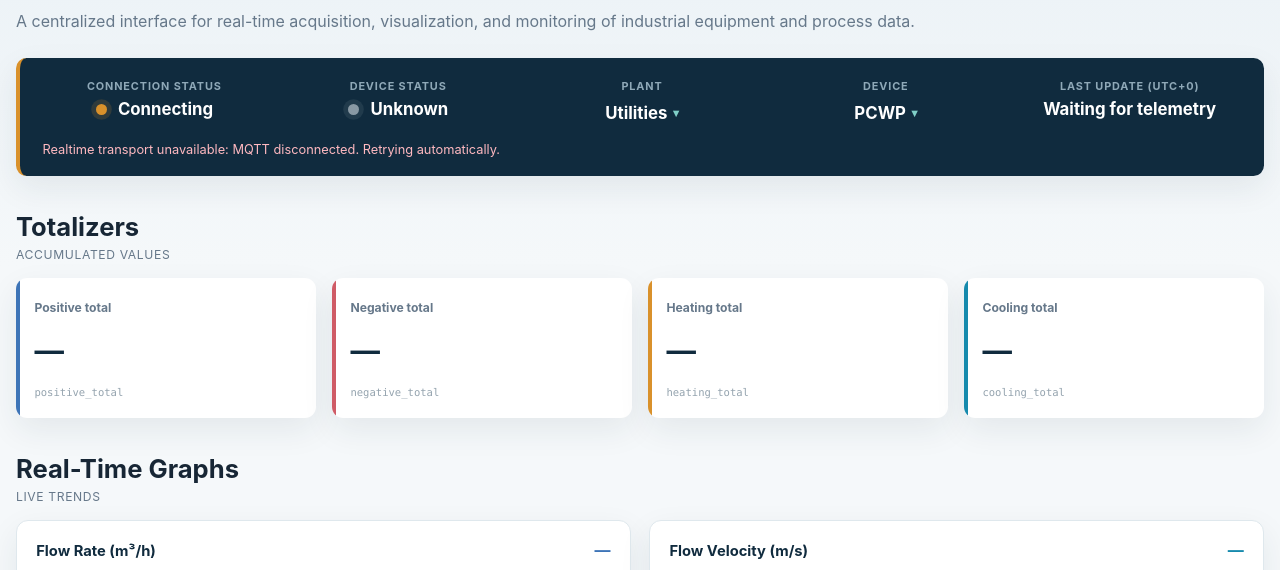
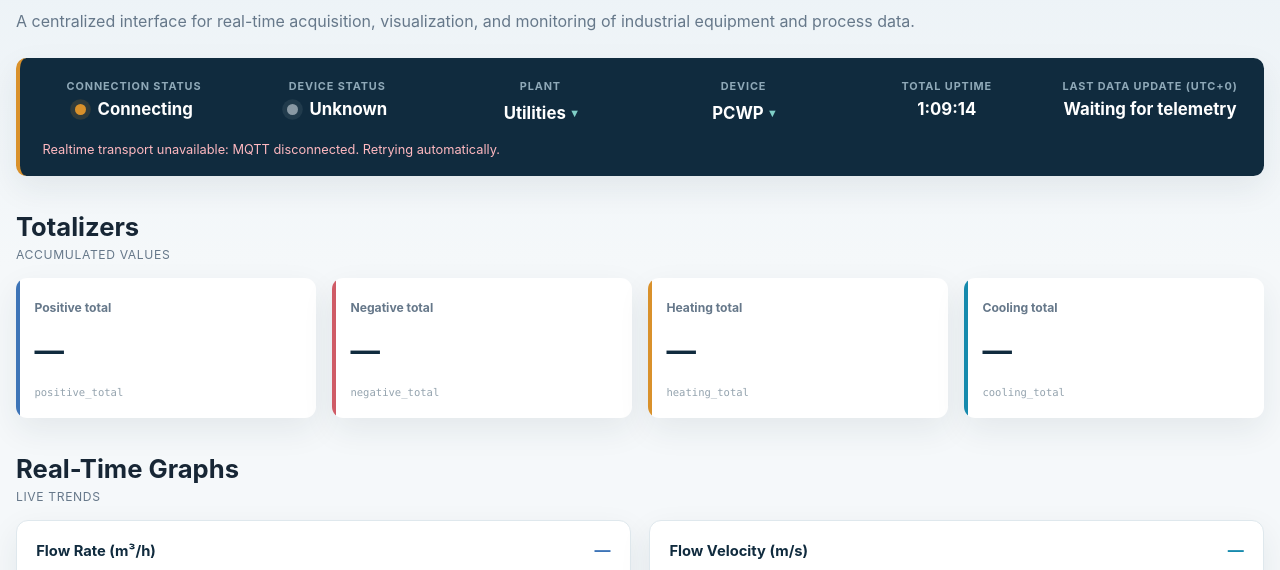
Before and after one commit to amirulihakim/industrial-flow-monitoring, a website: page public/index.html in a window 1280 px wide. Shown: the part 181-751 px from the top of the page. Drawn offline with Linux system fonts and the light colour scheme.

Commit message:
Add dashboard uptime and navigation refinements

```diff
--- a/public/index.html
+++ b/public/index.html
@@ -5,14 +5,14 @@
   <meta name="viewport" content="width=device-width, initial-scale=1">
   <meta name="description" content="Portfolio-safe industrial flowmeter monitoring reconstruction.">
   <title>Real-Time Dashboard Simulation</title>
-  <link rel="stylesheet" href="./styles.css?v=20260902-3">
+  <link rel="stylesheet" href="./styles.css?v=20260903-1">
   <script defer src="./vendor/chart.js"></script>
   <script defer src="./vendor/mqtt.js"></script>
   <script defer src="./js/config.js"></script>
   <script defer src="./js/format.js"></script>
-  <script defer src="./js/charts.js?v=20260902-3"></script>
+  <script defer src="./js/charts.js?v=20260903-1"></script>
   <script defer src="./js/realtime.js"></script>
-  <script defer src="./js/app.js?v=20260902-1"></script>
+  <script defer src="./js/app.js?v=20260903-1"></script>
 </head>
 <body>
   <header class="topbar">
@@ -42,7 +42,8 @@
       <div class="status-item"><span class="status-kicker">Device Status</span><div class="status-value"><span class="pump-dot" aria-hidden="true"></span><strong id="pump-status">Unknown</strong></div></div>
       <div class="status-item"><span class="status-kicker">Plant</span><details class="status-dropdown"><summary>Utilities</summary><div class="status-menu"><button type="button" aria-current="true">Utilities</button><button type="button" disabled aria-disabled="true">WTP</button></div></details></div>
       <div class="status-item"><span class="status-kicker">Device</span><details class="status-dropdown"><summary id="status-device">PCWP</summary><div class="status-menu"><button type="button" data-device="PCWP" aria-pressed="true">PCWP</button><button type="button" data-device="SCWP1" aria-pressed="false">SCWP1</button><button type="button" data-device="SCWP2" aria-pressed="false">SCWP2</button></div></details><input id="device-select" type="hidden" value="PCWP"></div>
-      <div class="status-item status-item-last"><span id="status-timestamp-label" class="status-kicker">Last Update</span><strong id="status-timestamp">Waiting for telemetry</strong></div>
+      <div class="status-item"><span class="status-kicker">Total Uptime</span><strong id="total-uptime">—</strong></div>
+      <div class="status-item status-item-last"><span id="status-timestamp-label" class="status-kicker">Last Data Update</span><strong id="status-timestamp">Waiting for telemetry</strong></div>
       <p id="connection-message" class="connection-message" role="alert" aria-live="assertive"></p>
     </section>
 
@@ -83,6 +84,7 @@
         <div class="historical-canvas"><canvas id="historical-chart" aria-label="Historical telemetry trend"></canvas></div>
       </article>
     </section>
+    <div class="project-return"><a href="https://amirulihakim.github.io/projects/pt-timah-industrial-monitoring.html">&larr; Back to PT Timah Project</a></div>
   </main>
   <footer><p>© 2026 Amirul Hakim · Centralized Data Acquisition and Monitoring System Simulation</p></footer>
 </body>
--- a/public/js/app.js
+++ b/public/js/app.js
@@ -6,31 +6,60 @@
   const STALE_CHECK_INTERVAL_MS = 1000;
   const STALE_AFTER_MS = 5000;
   const STOPPED_FLOW_THRESHOLD = 0.01;
+  const UPTIME_STORAGE_KEY = 'timah-device-uptimes-v1';
+  const DEVICES = Object.freeze(['PCWP', 'SCWP1', 'SCWP2']);
   const VALUE_ELEMENT_IDS = Object.freeze({ flow_rate: 'current-flow-rate', flow_velocity: 'current-flow-velocity', flow_percentage: 'current-flow-percentage', instant_heat: 'current-instant-heat', temperature_in: 'current-temperature-in', temperature_out: 'current-temperature-out' });
   const formatValue = typeof formatTelemetryValue !== 'undefined'
     ? formatTelemetryValue
     : require('./format').formatTelemetryValue;
 
   function collectElements(documentObject) {
-    const ids = { deviceSelect: 'device-select', pumpStatus: 'pump-status', connectionState: 'connection-state', connectionMessage: 'connection-message', statusDevice: 'status-device', statusTimestampLabel: 'status-timestamp-label', statusTimestamp: 'status-timestamp', positiveTotal: 'positive-total', negativeTotal: 'negative-total', heatingTotal: 'heating-total', coolingTotal: 'cooling-total' };
+    const ids = { deviceSelect: 'device-select', pumpStatus: 'pump-status', connectionState: 'connection-state', connectionMessage: 'connection-message', statusDevice: 'status-device', totalUptime: 'total-uptime', statusTimestampLabel: 'status-timestamp-label', statusTimestamp: 'status-timestamp', positiveTotal: 'positive-total', negativeTotal: 'negative-total', heatingTotal: 'heating-total', coolingTotal: 'cooling-total' };
     const elements = Object.fromEntries(Object.entries(ids).map(([key, id]) => [key, documentObject.getElementById(id)]));
     elements.statusPanel = documentObject.querySelector('.status-panel');
     elements.deviceButtons = [...documentObject.querySelectorAll('[data-device]')];
+    elements.statusDropdowns = [...documentObject.querySelectorAll('.status-dropdown')];
+    elements.dropdownMenuButtons = [...documentObject.querySelectorAll('.status-menu button')];
     elements.currentValues = Object.fromEntries(Object.entries(VALUE_ELEMENT_IDS).map(([key, id]) => [key, documentObject.getElementById(id)]));
     return elements;
   }
 
+  function formatUptime(totalSeconds) {
+    const seconds = Math.max(0, Math.floor(Number(totalSeconds) || 0));
+    const hours = Math.floor(seconds / 3600);
+    return `${hours}:${String(Math.floor(seconds / 60) % 60).padStart(2, '0')}:${String(seconds % 60).padStart(2, '0')}`;
+  }
+
+  function initializeDeviceUptimes(storage, random = Math.random) {
+    let stored = {};
+    try { stored = JSON.parse(storage?.getItem(UPTIME_STORAGE_KEY) || '{}') || {}; } catch { stored = {}; }
+    const uptimes = {};
+    const used = new Set();
+    for (const device of DEVICES) {
+      let value = Number.isInteger(stored[device]) && stored[device] > 0 ? stored[device] : Math.floor(random() * 43200) + 1;
+      while (used.has(value)) value = value === 43200 ? 1 : value + 1;
+      uptimes[device] = value;
+      used.add(value);
+    }
+    try { storage?.setItem(UPTIME_STORAGE_KEY, JSON.stringify(uptimes)); } catch { /* Session storage is optional. */ }
+    return uptimes;
+  }
+
   class DashboardController {
-    constructor({ realtime, charts, elements, now = () => Date.now(), setIntervalFunction = globalThis.setInterval.bind(globalThis), clearIntervalFunction = globalThis.clearInterval.bind(globalThis), staleCheckIntervalMs = STALE_CHECK_INTERVAL_MS, staleAfterMs = STALE_AFTER_MS }) {
+    constructor({ realtime, charts, elements, documentObject = null, sessionStorageObject = typeof sessionStorage !== 'undefined' ? sessionStorage : null, random = Math.random, now = () => Date.now(), setIntervalFunction = globalThis.setInterval.bind(globalThis), clearIntervalFunction = globalThis.clearInterval.bind(globalThis), staleCheckIntervalMs = STALE_CHECK_INTERVAL_MS, staleAfterMs = STALE_AFTER_MS }) {
       this.realtime = realtime;
       this.charts = charts;
       this.elements = elements;
+      this.document = documentObject;
+      this.sessionStorage = sessionStorageObject;
       this.now = now;
       this.setIntervalFunction = setIntervalFunction;
       this.clearIntervalFunction = clearIntervalFunction;
       this.staleCheckIntervalMs = staleCheckIntervalMs;
       this.staleAfterMs = staleAfterMs;
       this.selectedDevice = elements.deviceSelect.value;
+      this.deviceUptimes = initializeDeviceUptimes(this.sessionStorage, random);
+      this.deviceRunning = new Map(DEVICES.map((device) => [device, false]));
       this.timer = null;
       this.started = false;
       this.lastState = null;
@@ -42,6 +71,17 @@
         this.changeDevice(event.currentTarget.dataset.device);
         event.currentTarget.closest?.('details')?.removeAttribute('open');
       };
+      this.boundDropdownToggle = (event) => {
+        if (!event.currentTarget.open) return;
+        for (const dropdown of this.elements.statusDropdowns || []) if (dropdown !== event.currentTarget) dropdown.open = false;
+      };
+      this.boundOutsideClick = (event) => {
+        if (event.target.closest?.('.status-dropdown')) return;
+        for (const dropdown of this.elements.statusDropdowns || []) dropdown.open = false;
+      };
+      this.boundDropdownOptionClick = (event) => {
+        if (!event.currentTarget.disabled) event.currentTarget.closest?.('details')?.removeAttribute('open');
+      };
     }
 
     start() {
@@ -49,14 +89,18 @@
       this.started = true;
       this.charts.initialize();
       for (const button of this.elements.deviceButtons) button.addEventListener('click', this.boundDeviceClick);
+      for (const dropdown of this.elements.statusDropdowns || []) dropdown.addEventListener('toggle', this.boundDropdownToggle);
+      for (const button of this.elements.dropdownMenuButtons || []) button.addEventListener('click', this.boundDropdownOptionClick);
+      this.document?.addEventListener('click', this.boundOutsideClick);
       this.#setConnectionState('connecting', 'Connecting');
       this.elements.statusTimestampLabel.textContent = formatLastUpdateHeading(new Date(this.now()));
+      this.#renderUptime();
       this.unsubscribeTelemetry = this.realtime.onTelemetry((state) => this.handleTelemetry(state));
       this.unsubscribeBuffer = this.realtime.onBuffer((device, samples) => this.handleBuffer(device, samples));
       this.unsubscribeStatus = this.realtime.onStatus((status) => this.handleTransportStatus(status));
       this.realtime.selectDevice(this.selectedDevice);
       this.realtime.start();
-      this.timer = this.setIntervalFunction(() => this.checkStale(), this.staleCheckIntervalMs);
+      this.timer = this.setIntervalFunction(() => { this.#tickUptimes(); this.checkStale(); }, this.staleCheckIntervalMs);
     }
 
     stop() {
@@ -71,6 +115,9 @@
       this.unsubscribeStatus = null;
       this.realtime.stop();
       for (const button of this.elements.deviceButtons) button.removeEventListener('click', this.boundDeviceClick);
+      for (const dropdown of this.elements.statusDropdowns || []) dropdown.removeEventListener('toggle', this.boundDropdownToggle);
+      for (const button of this.elements.dropdownMenuButtons || []) button.removeEventListener('click', this.boundDropdownOptionClick);
+      this.document?.removeEventListener('click', this.boundOutsideClick);
     }
 
     changeDevice(device) {
@@ -78,6 +125,7 @@
       this.elements.deviceSelect.value = device;
       for (const button of this.elements.deviceButtons) button.setAttribute('aria-pressed', String(button.dataset.device === device));
       this.elements.statusDevice.textContent = device;
+      this.#renderUptime();
       this.#clearDisplayedValues();
       this.#setConnectionState('connecting', 'Connecting');
       this.#setPumpStatus('unknown', 'Unknown');
@@ -90,6 +138,7 @@
     }
 
     handleTelemetry(state) {
+      this.deviceRunning.set(state.device, this.#isRunning(state));
       if (state.device !== this.selectedDevice) return;
       this.lastState = state;
       this.lastTelemetryReceivedAt = this.now();
@@ -162,8 +211,15 @@
     }
 
     #clearDisplayedValues() { this.#renderTotals(null); this.#renderCurrentMeasurements(null); }
+    #isRunning(state) { return state.quality !== 'fault' && state.status !== 'fault' && Number.isFinite(state.measurements?.flow_rate) && Math.abs(state.measurements.flow_rate) > STOPPED_FLOW_THRESHOLD; }
+    #tickUptimes() {
+      for (const device of DEVICES) if (this.deviceRunning.get(device)) this.deviceUptimes[device] += 1;
+      try { this.sessionStorage?.setItem(UPTIME_STORAGE_KEY, JSON.stringify(this.deviceUptimes)); } catch { /* Session storage is optional. */ }
+      this.#renderUptime();
+    }
+    #renderUptime() { this.elements.totalUptime.textContent = formatUptime(this.deviceUptimes[this.selectedDevice]); }
     #setConnectionState(state, label) { this.elements.statusPanel.dataset.state = state; this.elements.connectionState.textContent = label; }
-    #setPumpStatus(state, label) { this.elements.statusPanel.dataset.pump = state; this.elements.pumpStatus.textContent = label; }
+    #setPumpStatus(state, label) { this.deviceRunning.set(this.selectedDevice, state === 'running'); this.elements.statusPanel.dataset.pump = state; this.elements.pumpStatus.textContent = label; }
   }
 
   function formatLocalTimestamp(date) {
@@ -186,17 +242,17 @@
   }
 
   function formatLastUpdateHeading(date, timezoneOffsetMinutes) {
-    return `Last Update (${formatUtcOffset(date, timezoneOffsetMinutes)})`;
+    return `Last Data Update (${formatUtcOffset(date, timezoneOffsetMinutes)})`;
   }
 
   function bootstrap() {
     const elements = collectElements(document);
     const charts = new DashboardCharts({ ChartConstructor: Chart, documentObject: document, maximumPoints: 60 });
-    const controller = new DashboardController({ realtime: new RealtimeClient(), charts, elements });
+    const controller = new DashboardController({ realtime: new RealtimeClient(), charts, elements, documentObject: document });
     controller.start();
     window.dashboardController = controller;
   }
 
   if (typeof document !== 'undefined') document.addEventListener('DOMContentLoaded', bootstrap, { once: true });
-  return { DashboardController, STALE_AFTER_MS, STALE_CHECK_INTERVAL_MS, STOPPED_FLOW_THRESHOLD, collectElements, formatLastUpdateHeading, formatLocalTimestamp, formatUtcOffset };
+  return { DashboardController, STALE_AFTER_MS, STALE_CHECK_INTERVAL_MS, STOPPED_FLOW_THRESHOLD, collectElements, formatLastUpdateHeading, formatLocalTimestamp, formatUtcOffset, formatUptime, initializeDeviceUptimes };
 }));
--- a/public/js/charts.js
+++ b/public/js/charts.js
@@ -98,7 +98,7 @@
         const chart = new this.ChartConstructor(canvas, {
           type: 'line',
           data: { labels: rollingSeries.labels, datasets: [{ label: config.label, data: rollingSeries.values, borderColor: config.color, backgroundColor: `${config.color}18`, borderWidth: 2, fill: true, pointRadius: 0, pointHitRadius: 8, tension: 0.28, spanGaps: false }] },
-          options: { animation: false, responsive: true, maintainAspectRatio: false, interaction: { intersect: false, mode: 'index' }, plugins: { legend: { display: false }, tooltip: { callbacks: { title: (items) => items[0]?.label || '', label: (context) => formatValue(config.key, context.parsed.y) } } }, scales: { x: { grid: { display: true, color: (context) => shouldShowTimestampTick(context.index, context.chart.scales.x.ticks.length) ? 'rgba(113, 129, 144, 0.12)' : 'transparent', lineWidth: 1 }, ticks: { autoSkip: false, minRotation: 0, maxRotation: 0, color: '#718190', callback(value, index, ticks) { if (!shouldShowTimestampTick(index, ticks.length)) return ''; return index === ticks.length - 1 ? 'Now' : this.getLabelForValue(value); } } }, y: { grid: { color: '#e9eef2' }, ticks: { maxTicksLimit: 5, color: '#718190', callback: (value) => formatNumber(config.key, value) } } } },
+          options: { animation: false, responsive: true, maintainAspectRatio: false, interaction: { intersect: false, mode: 'index' }, plugins: { legend: { display: false }, tooltip: { callbacks: { title: (items) => items[0]?.label || '', label: (context) => formatValue(config.key, context.parsed.y) } } }, scales: { x: { grid: { display: true, color: (context) => shouldShowTimestampTick(context.index, context.chart.scales.x.ticks.length) ? 'rgba(113, 129, 144, 0.12)' : 'transparent', lineWidth: 1 }, ticks: { autoSkip: false, minRotation: 0, maxRotation: 0, color: '#718190', font: { family: 'Inter, "Segoe UI", Arial, sans-serif', size: 11, style: 'normal', weight: '400' }, callback(value, index, ticks) { if (!shouldShowTimestampTick(index, ticks.length)) return ''; return index === ticks.length - 1 ? 'Now' : this.getLabelForValue(value); } } }, y: { grid: { color: '#e9eef2' }, ticks: { maxTicksLimit: 5, color: '#718190', font: { family: 'Inter, "Segoe UI", Arial, sans-serif', size: 11, style: 'normal', weight: '400' }, callback: (value) => formatNumber(config.key, value) } } } },
         });
         chart.$telemetryKey = config.key;
         this.series.set(config.key, rollingSeries);
--- a/public/styles.css
+++ b/public/styles.css
@@ -51,7 +51,7 @@ select:disabled { opacity:.62; cursor:wait; }
 .control-feedback { grid-column:1/-1; min-height:1.2rem; margin:0; color:var(--muted); font-size:.78rem; }
 .control-feedback[data-kind="error"] { color:#a9303c; }
 .control-feedback[data-kind="success"] { color:#177254; }
-.status-panel { margin:1.5rem 0 0; padding:1.15rem 1.4rem; display:grid; grid-template-columns:repeat(5,minmax(0,1fr)); gap:1.25rem; border-left:.3rem solid var(--amber); border-radius:.65rem; background:var(--navy); color:#fff; box-shadow:var(--shadow); }
+.status-panel { margin:1.5rem 0 0; padding:1.15rem 1.4rem; display:grid; grid-template-columns:repeat(6,minmax(0,1fr)); gap:1.25rem; border-left:.3rem solid var(--amber); border-radius:.65rem; background:var(--navy); color:#fff; box-shadow:var(--shadow); }
 .status-panel[data-state="online"] { border-left-color:#48c998; }
 .status-panel[data-state="fault"],.status-panel[data-state="disconnected"] { border-left-color:#ef7180; background:#342332; }
 .status-panel[data-state="stale"] { border-left-color:#ffc15c; background:#2f3036; }
@@ -108,6 +108,9 @@ select:disabled { opacity:.62; cursor:wait; }
 .historical-state[data-state="fallback"] { color:#805811; background:#fff4d9; border:1px solid #f0d38c; }
 .historical-canvas { height:27rem; margin-top:1rem; }
 .historical-canvas canvas { width:100%!important; height:100%!important; }
+.project-return { margin:2rem 0 0; }
+.project-return a { display:inline-flex; align-items:center; padding:.55rem .75rem; border:1px solid #bfd0db; border-radius:.4rem; color:var(--navy); font-size:.8rem; font-weight:700; text-decoration:none; background:rgba(255,255,255,.65); }
+.project-return a:hover { border-color:var(--cyan); color:var(--cyan); background:#fff; }
 footer { margin-top:1rem; padding:2rem clamp(1rem,4vw,3rem); color:#c4d1d9; text-align:center; font-size:.78rem; background:var(--navy); border-top:.2rem solid var(--teal); } footer p { margin:0; }
 @media(max-width:68rem){.status-panel{grid-template-columns:repeat(3,minmax(0,1fr))}.kpi-grid{grid-template-columns:repeat(3,1fr)}}
 @media(max-width:48rem){.topbar{align-items:flex-start;flex-direction:column;gap:.75rem}.header-attribution{margin-left:0;text-align:left}.header-selectors{width:100%}.controls,.chart-grid,.historical-controls{grid-template-columns:1fr}.status-panel{grid-template-columns:repeat(2,minmax(0,1fr))}.kpi-grid{grid-template-columns:repeat(2,1fr)}.section-heading,.historical-meta{align-items:flex-start;flex-direction:column}.section-heading>p{text-align:left}.historical-canvas{height:21rem}.view-navigation{overflow-x:auto}.view-navigation button{flex:1;white-space:nowrap}}
```
Also changed, not shown: test/dashboard-charts.test.js (+2 -0 lines), test/dashboard-controller.test.js (+45 -5 lines), test/health.test.js (+2 -1 lines).
